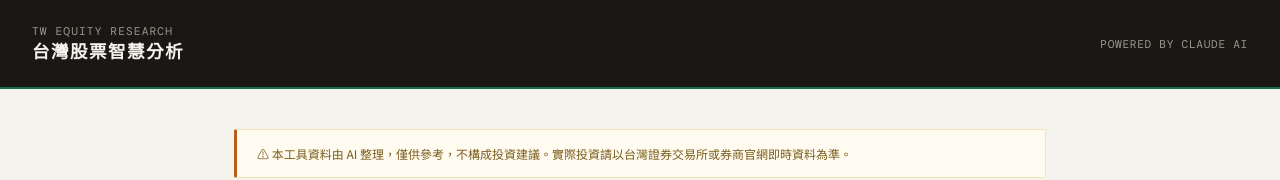
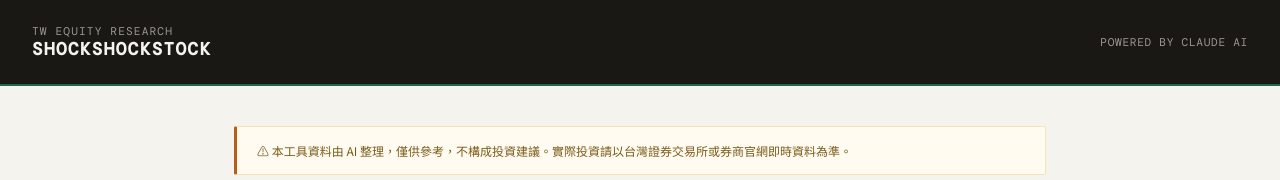
Before and after one commit to spebus-min/stock-analyzer, a plain HTML site: page index.html in a window 1280 px wide. Shown: the top 180 px of the page. Drawn offline with nearby package versions, Linux system fonts and the light colour scheme.

Commit message:
Update index.html

```diff
--- a/index.html
+++ b/index.html
@@ -376,7 +376,7 @@
 <header>
   <div>
     <div class="sub">TW EQUITY RESEARCH</div>
-    <h1>台灣股票智慧分析</h1>
+    <h1>SHOCKSHOCKSTOCK</h1>
   </div>
   <div style="font-family:var(--mono);font-size:0.7rem;color:#9c9890;letter-spacing:0.06em;">POWERED BY CLAUDE AI</div>
 </header>
```
